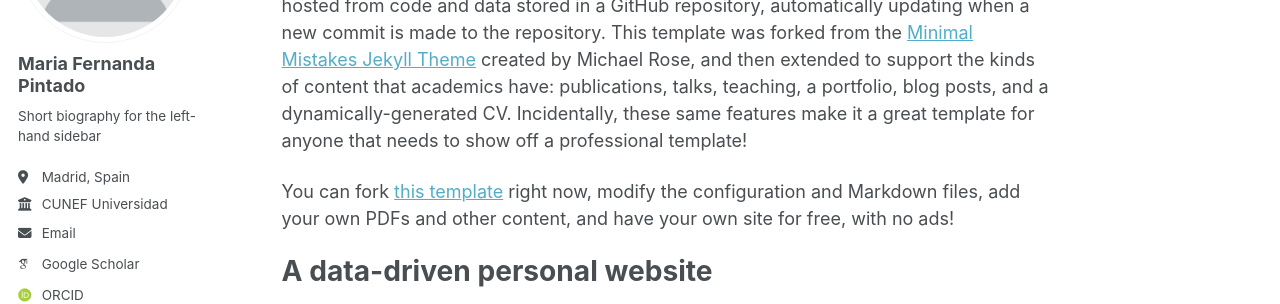
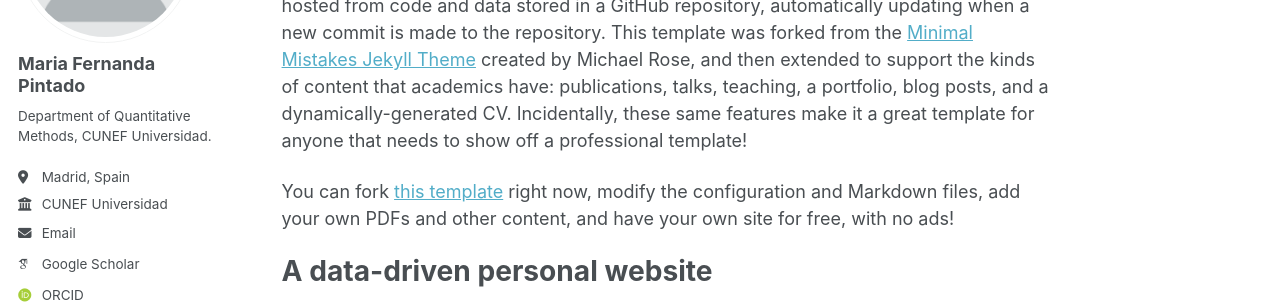
Before and after one commit to mfpintado/mfpintado.github.io, a Jekyll site: the page built from _pages/about.md, in a window 1280 px wide. Shown: the part 231-535 px from the top of the page. Built offline with Jekyll 4.4.1, drawn with Linux system fonts in a browser that asks for light colours; some web fonts are replaced; a script that is not in the unit is left out.

Commit message:
Update _config.yml

```diff
--- a/_config.yml
+++ b/_config.yml
@@ -26,7 +26,7 @@ author:
   avatar           : "profile.png"
   name             : "Maria Fernanda Pintado"
   pronouns         : # example: "she/her"
-  bio              : "Short biography for the left-hand sidebar"
+  bio              : "Department of Quantitative Methods, CUNEF Universidad."
   location         : "Madrid, Spain"
   employer         : "CUNEF Universidad"
   uri              : # URL
```
